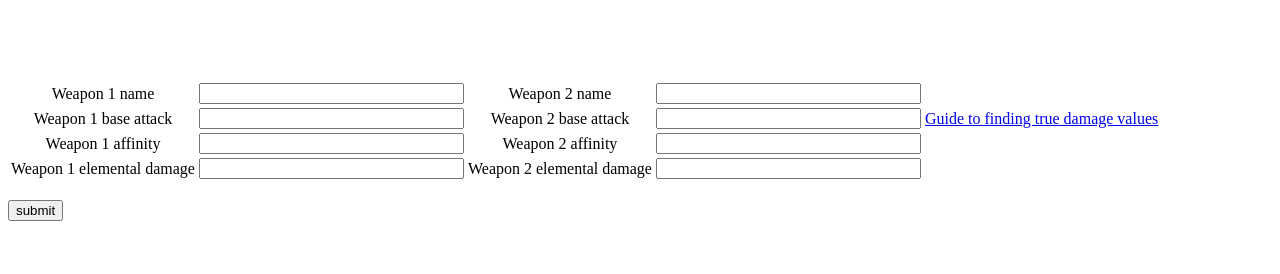
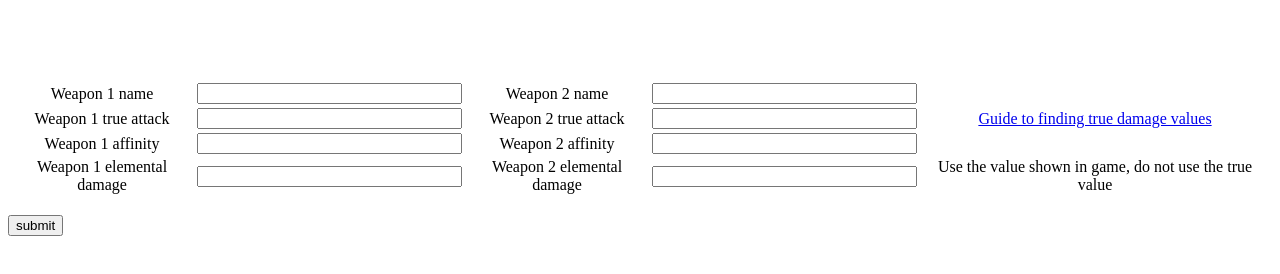
Before and after one commit to nodthenbow/DamageCalcs, a plain HTML site: page MHWdamcalc.html in a window 1280 px wide. Drawn offline with Linux system fonts and the light colour scheme.

Commit message:
Update MHWdamcalc.html
added some more instructions

```diff
--- a/MHWdamcalc.html
+++ b/MHWdamcalc.html
@@ -15,8 +15,8 @@
 <tr><td>Weapon 1 name</td><td><input type="text" id="weapon1name" size="30" /></td>
 <td>Weapon 2 name</td><td><input type="text" id="weapon2name" size="30" /></td></tr><br>
 
-<tr><td>Weapon 1 base attack </td><td><input type="text" id="baseattackweapon1" size="30" /></td>
-<td>Weapon 2 base attack </td><td><input type="text" id="baseattackweapon2" size="30" /></td>
+<tr><td>Weapon 1 true attack </td><td><input type="text" id="baseattackweapon1" size="30" /></td>
+<td>Weapon 2 true attack </td><td><input type="text" id="baseattackweapon2" size="30" /></td>
 <td><a href="https://mhworld.kiranico.com/guide/status#display-multiplier">Guide to finding true damage values</a></td>
 </tr><br>
 
@@ -24,7 +24,7 @@
 <td>Weapon 2 affinity</td><td><input type="text" id="affinityweapon2" size="30" /></td></tr><br>
 
 <tr><td>Weapon 1 elemental damage</td><td><input type="text" id="elementaldamageweapon1" size="30" /></td>
-<td>Weapon 2 elemental damage</td><td><input type="text" id="elementaldamageweapon2" size="30" /></td></tr>
+<td>Weapon 2 elemental damage</td><td><input type="text" id="elementaldamageweapon2" size="30" /></td><td>Use the value shown in game, do not use the true value</td></tr>
 <br>
 
 </table>
```
